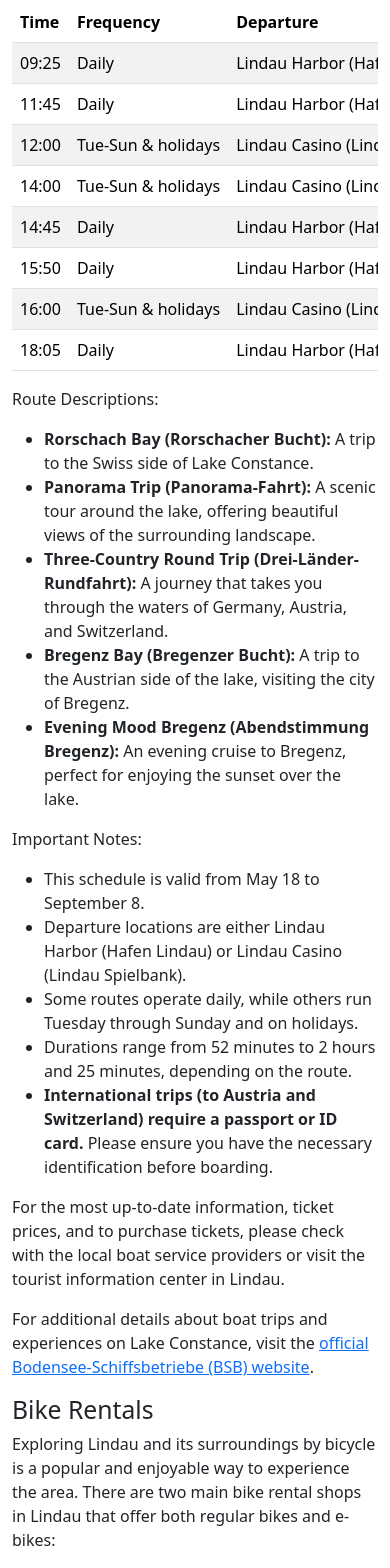
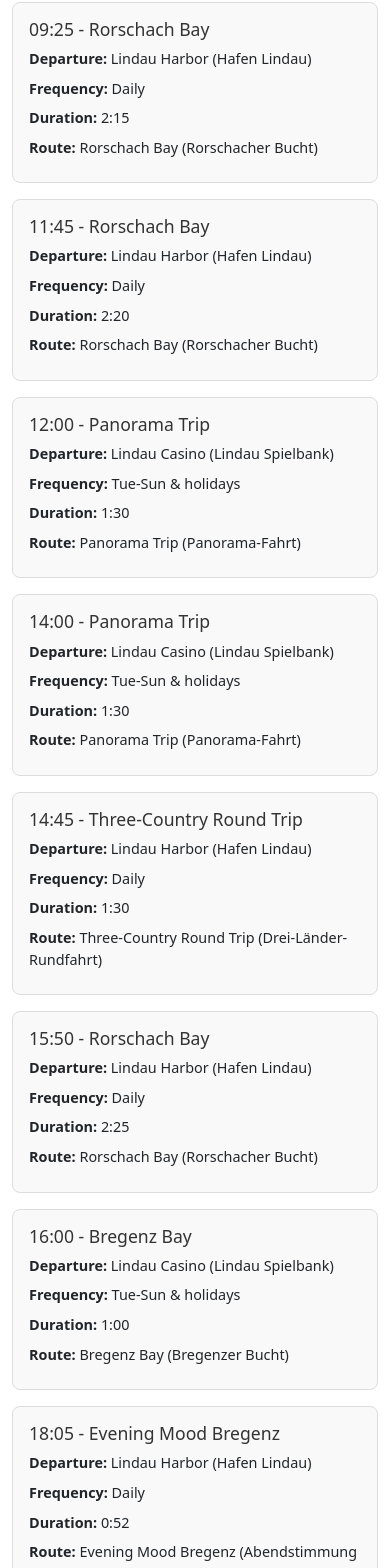
Before and after one commit to eelok/homelink-svelte, a SvelteKit app: page /en/transportation in a window 390 px wide. Shown: the part 2580-4148 px from the top of the page. Built offline with nearby package versions, Linux system fonts and the light colour scheme.

Commit message:
make the schedule responsive

```diff
--- a/src/routes/en/transportation/+page.svelte
+++ b/src/routes/en/transportation/+page.svelte
@@ -55,7 +55,10 @@
 		<h2>Public Transport</h2>
 
 		<h3>Train Connections</h3>
-        <p>The main train station in Lindau is located on the island and is called Lindau-Insel. It serves as a hub for regional and international train connections.</p>
+		<p>
+			The main train station in Lindau is located on the island and is called Lindau-Insel. It
+			serves as a hub for regional and international train connections.
+		</p>
 
 		<h4>Train Operators</h4>
 		<p>Two main companies operate train services from Lindau-Insel:</p>
@@ -94,126 +97,185 @@
 		<h4>Timetables and Tickets</h4>
 		<p>For the most up-to-date timetables and to purchase tickets, please visit:</p>
 		<ul>
-          <li>Deutsche Bahn (DB): <a href="https://www.bahn.com/en" target="_blank" rel="noopener noreferrer">www.bahn.com</a></li>
-          <li>Österreichische Bundesbahnen (ÖBB): <a href="https://www.oebb.at/en/" target="_blank" rel="noopener noreferrer">www.oebb.at</a></li>
+			<li>
+				Deutsche Bahn (DB): <a
+					href="https://www.bahn.com/en"
+					target="_blank"
+					rel="noopener noreferrer">www.bahn.com</a
+				>
+			</li>
+			<li>
+				Österreichische Bundesbahnen (ÖBB): <a
+					href="https://www.oebb.at/en/"
+					target="_blank"
+					rel="noopener noreferrer">www.oebb.at</a
+				>
+			</li>
 		</ul>
 	</section>
 
 	<section>
 		<h2>Boat Services</h2>
-        <p>Explore Lake Constance with various ferry services and pleasure cruises. The following schedule is valid from May 18 to September 8:</p>
+		<p>
+			Explore Lake Constance with various ferry services and pleasure cruises. The following
+			schedule is valid from May 18 to September 8:
+		</p>
 
-        <div class="table-responsive">
-            <table class="table table-striped">
-              <thead>
-                <tr>
-                  <th>Time</th>
-                  <th>Frequency</th>
-                  <th>Departure</th>
-                  <th>Duration</th>
-                  <th>Route</th>
-                </tr>
-              </thead>
-              <tbody>
-                <tr>
-                  <td>09:25</td>
-                  <td>Daily</td>
-                  <td>Lindau Harbor (Hafen Lindau)</td>
-                  <td>2:15</td>
-                  <td>Rorschach Bay (Rorschacher Bucht)</td>
-                </tr>
-                <tr>
-                  <td>11:45</td>
-                  <td>Daily</td>
-                  <td>Lindau Harbor (Hafen Lindau)</td>
-                  <td>2:20</td>
-                  <td>Rorschach Bay (Rorschacher Bucht)</td>
-                </tr>
-                <tr>
-                  <td>12:00</td>
-                  <td>Tue-Sun & holidays</td>
-                  <td>Lindau Casino (Lindau Spielbank)</td>
-                  <td>1:30</td>
-                  <td>Panorama Trip (Panorama-Fahrt)</td>
-                </tr>
-                <tr>
-                  <td>14:00</td>
-                  <td>Tue-Sun & holidays</td>
-                  <td>Lindau Casino (Lindau Spielbank)</td>
-                  <td>1:30</td>
-                  <td>Panorama Trip (Panorama-Fahrt)</td>
-                </tr>
-                <tr>
-                  <td>14:45</td>
-                  <td>Daily</td>
-                  <td>Lindau Harbor (Hafen Lindau)</td>
-                  <td>1:30</td>
-                  <td>Three-Country Round Trip (Drei-Länder-Rundfahrt)</td>
-                </tr>
-                <tr>
-                  <td>15:50</td>
-                  <td>Daily</td>
-                  <td>Lindau Harbor (Hafen Lindau)</td>
-                  <td>2:25</td>
-                  <td>Rorschach Bay (Rorschacher Bucht)</td>
-                </tr>
-                <tr>
-                  <td>16:00</td>
-                  <td>Tue-Sun & holidays</td>
-                  <td>Lindau Casino (Lindau Spielbank)</td>
-                  <td>1:00</td>
-                  <td>Bregenz Bay (Bregenzer Bucht)</td>
-                </tr>
-                <tr>
-                  <td>18:05</td>
-                  <td>Daily</td>
-                  <td>Lindau Harbor (Hafen Lindau)</td>
-                  <td>0:52</td>
-                  <td>Evening Mood Bregenz (Abendstimmung Bregenz)</td>
-                </tr>
-              </tbody>
-            </table>
+		<div class="boat-schedule">
+			<div class="schedule-card">
+				<h3>09:25 - Rorschach Bay</h3>
+				<p><strong>Departure:</strong> Lindau Harbor (Hafen Lindau)</p>
+				<p><strong>Frequency:</strong> Daily</p>
+				<p><strong>Duration:</strong> 2:15</p>
+				<p><strong>Route:</strong> Rorschach Bay (Rorschacher Bucht)</p>
+			</div>
+
+			<div class="schedule-card">
+				<h3>11:45 - Rorschach Bay</h3>
+				<p><strong>Departure:</strong> Lindau Harbor (Hafen Lindau)</p>
+				<p><strong>Frequency:</strong> Daily</p>
+				<p><strong>Duration:</strong> 2:20</p>
+				<p><strong>Route:</strong> Rorschach Bay (Rorschacher Bucht)</p>
+			</div>
+
+			<div class="schedule-card">
+				<h3>12:00 - Panorama Trip</h3>
+				<p><strong>Departure:</strong> Lindau Casino (Lindau Spielbank)</p>
+				<p><strong>Frequency:</strong> Tue-Sun & holidays</p>
+				<p><strong>Duration:</strong> 1:30</p>
+				<p><strong>Route:</strong> Panorama Trip (Panorama-Fahrt)</p>
+			</div>
+
+			<div class="schedule-card">
+				<h3>14:00 - Panorama Trip</h3>
+				<p><strong>Departure:</strong> Lindau Casino (Lindau Spielbank)</p>
+				<p><strong>Frequency:</strong> Tue-Sun & holidays</p>
+				<p><strong>Duration:</strong> 1:30</p>
+				<p><strong>Route:</strong> Panorama Trip (Panorama-Fahrt)</p>
+			</div>
+
+			<div class="schedule-card">
+				<h3>14:45 - Three-Country Round Trip</h3>
+				<p><strong>Departure:</strong> Lindau Harbor (Hafen Lindau)</p>
+				<p><strong>Frequency:</strong> Daily</p>
+				<p><strong>Duration:</strong> 1:30</p>
+				<p><strong>Route:</strong> Three-Country Round Trip (Drei-Länder-Rundfahrt)</p>
+			</div>
+
+			<div class="schedule-card">
+				<h3>15:50 - Rorschach Bay</h3>
+				<p><strong>Departure:</strong> Lindau Harbor (Hafen Lindau)</p>
+				<p><strong>Frequency:</strong> Daily</p>
+				<p><strong>Duration:</strong> 2:25</p>
+				<p><strong>Route:</strong> Rorschach Bay (Rorschacher Bucht)</p>
+			</div>
+
+			<div class="schedule-card">
+				<h3>16:00 - Bregenz Bay</h3>
+				<p><strong>Departure:</strong> Lindau Casino (Lindau Spielbank)</p>
+				<p><strong>Frequency:</strong> Tue-Sun & holidays</p>
+				<p><strong>Duration:</strong> 1:00</p>
+				<p><strong>Route:</strong> Bregenz Bay (Bregenzer Bucht)</p>
+			</div>
+
+			<div class="schedule-card">
+				<h3>18:05 - Evening Mood Bregenz</h3>
+				<p><strong>Departure:</strong> Lindau Harbor (Hafen Lindau)</p>
+				<p><strong>Frequency:</strong> Daily</p>
+				<p><strong>Duration:</strong> 0:52</p>
+				<p><strong>Route:</strong> Evening Mood Bregenz (Abendstimmung Bregenz)</p>
+			</div>
 		</div>
 
 		<p>Route Descriptions:</p>
 		<ul>
-          <li><strong>Rorschach Bay (Rorschacher Bucht):</strong> A trip to the Swiss side of Lake Constance.</li>
-          <li><strong>Panorama Trip (Panorama-Fahrt):</strong> A scenic tour around the lake, offering beautiful views of the surrounding landscape.</li>
-          <li><strong>Three-Country Round Trip (Drei-Länder-Rundfahrt):</strong> A journey that takes you through the waters of Germany, Austria, and Switzerland.</li>
-          <li><strong>Bregenz Bay (Bregenzer Bucht):</strong> A trip to the Austrian side of the lake, visiting the city of Bregenz.</li>
-          <li><strong>Evening Mood Bregenz (Abendstimmung Bregenz):</strong> An evening cruise to Bregenz, perfect for enjoying the sunset over the lake.</li>
+			<li>
+				<strong>Rorschach Bay (Rorschacher Bucht):</strong> A trip to the Swiss side of Lake Constance.
+			</li>
+			<li>
+				<strong>Panorama Trip (Panorama-Fahrt):</strong> A scenic tour around the lake, offering beautiful
+				views of the surrounding landscape.
+			</li>
+			<li>
+				<strong>Three-Country Round Trip (Drei-Länder-Rundfahrt):</strong> A journey that takes you through
+				the waters of Germany, Austria, and Switzerland.
+			</li>
+			<li>
+				<strong>Bregenz Bay (Bregenzer Bucht):</strong> A trip to the Austrian side of the lake, visiting
+				the city of Bregenz.
+			</li>
+			<li>
+				<strong>Evening Mood Bregenz (Abendstimmung Bregenz):</strong> An evening cruise to Bregenz,
+				perfect for enjoying the sunset over the lake.
+			</li>
 		</ul>
 
 		<p>Important Notes:</p>
 		<ul>
 			<li>This schedule is valid from May 18 to September 8.</li>
-          <li>Departure locations are either Lindau Harbor (Hafen Lindau) or Lindau Casino (Lindau Spielbank).</li>
+			<li>
+				Departure locations are either Lindau Harbor (Hafen Lindau) or Lindau Casino (Lindau
+				Spielbank).
+			</li>
 			<li>Some routes operate daily, while others run Tuesday through Sunday and on holidays.</li>
 			<li>Durations range from 52 minutes to 2 hours and 25 minutes, depending on the route.</li>
-          <li><strong>International trips (to Austria and Switzerland) require a passport or ID card.</strong> Please ensure you have the necessary identification before boarding.</li>
+			<li>
+				<strong
+					>International trips (to Austria and Switzerland) require a passport or ID card.</strong
+				> Please ensure you have the necessary identification before boarding.
+			</li>
 		</ul>
 
-        <p>For the most up-to-date information, ticket prices, and to purchase tickets, please check with the local boat service providers or visit the tourist information center in Lindau.</p>
+		<p>
+			For the most up-to-date information, ticket prices, and to purchase tickets, please check with
+			the local boat service providers or visit the tourist information center in Lindau.
+		</p>
 
-        <p>For additional details about boat trips and experiences on Lake Constance, visit the <a href="https://www.bsb.de/de/bodensee-erlebnisse/rundfahrten/lindau#" target="_blank" rel="noopener noreferrer">official Bodensee-Schiffsbetriebe (BSB) website</a>.</p>
+		<p>
+			For additional details about boat trips and experiences on Lake Constance, visit the <a
+				href="https://www.bsb.de/de/bodensee-erlebnisse/rundfahrten/lindau#"
+				target="_blank"
+				rel="noopener noreferrer">official Bodensee-Schiffsbetriebe (BSB) website</a
+			>.
+		</p>
 	</section>
 
 	<section>
 		<h2>Bike Rentals</h2>
-        <p>Exploring Lindau and its surroundings by bicycle is a popular and enjoyable way to experience the area. There are two main bike rental shops in Lindau that offer both regular bikes and e-bikes:</p>
+		<p>
+			Exploring Lindau and its surroundings by bicycle is a popular and enjoyable way to experience
+			the area. There are two main bike rental shops in Lindau that offer both regular bikes and
+			e-bikes:
+		</p>
 
 		<div class="rental-shop">
 			<h3>1. Fahrrad Unger</h3>
 			<p><strong>Address:</strong> Inselgraben 14, Lindau</p>
-          <p><strong>Website:</strong> <a href="https://www.fahrrad-unger.de/" target="_blank" rel="noopener noreferrer">www.fahrrad-unger.de</a></p>
-          <p>Fahrrad Unger offers a range of bicycles, including regular bikes and e-bikes, suitable for exploring Lindau and the surrounding areas.</p>
+			<p>
+				<strong>Website:</strong>
+				<a href="https://www.fahrrad-unger.de/" target="_blank" rel="noopener noreferrer"
+					>www.fahrrad-unger.de</a
+				>
+			</p>
+			<p>
+				Fahrrad Unger offers a range of bicycles, including regular bikes and e-bikes, suitable for
+				exploring Lindau and the surrounding areas.
+			</p>
 		</div>
 
 		<div class="rental-shop">
 			<h3>2. Rad Insel</h3>
 			<p><strong>Address:</strong> Dammsteggasse 4, Lindau</p>
-          <p><strong>Website:</strong> <a href="https://www.radinsel.com/" target="_blank" rel="noopener noreferrer">www.radinsel.com</a></p>
-          <p>Rad Insel provides various options for bike rentals, including both traditional bicycles and e-bikes, perfect for touring the Lake Constance region.</p>
+			<p>
+				<strong>Website:</strong>
+				<a href="https://www.radinsel.com/" target="_blank" rel="noopener noreferrer"
+					>www.radinsel.com</a
+				>
+			</p>
+			<p>
+				Rad Insel provides various options for bike rentals, including both traditional bicycles and
+				e-bikes, perfect for touring the Lake Constance region.
+			</p>
 		</div>
 
 		<h3>Why Rent a Bike in Lindau?</h3>
@@ -225,7 +287,11 @@
 			<li>Eco-friendly way to tour the area</li>
 		</ul>
 
-        <p>Both rental shops offer options for short-term and long-term rentals. It's recommended to check their websites or contact them directly for current prices, availability, and any special offers they might have.</p>
+		<p>
+			Both rental shops offer options for short-term and long-term rentals. It's recommended to
+			check their websites or contact them directly for current prices, availability, and any
+			special offers they might have.
+		</p>
 
 		<h3>Tips for Cycling in Lindau:</h3>
 		<ul>
@@ -234,24 +300,38 @@
 			<li>Wear a helmet for safety (although it's not mandatory for adults in Germany)</li>
 			<li>Lock your bike securely when parking</li>
 			<li>Bring water and snacks for longer rides</li>
-          <li>Consider renting an e-bike if you plan on covering longer distances or tackling hilly terrain</li>
+			<li>
+				Consider renting an e-bike if you plan on covering longer distances or tackling hilly
+				terrain
+			</li>
 		</ul>
 
-        <p>For information about popular cycling routes and bike maps of the region, you can inquire at the rental shops or visit the Lindau tourist information center.</p>
+		<p>
+			For information about popular cycling routes and bike maps of the region, you can inquire at
+			the rental shops or visit the Lindau tourist information center.
+		</p>
 	</section>
 </div>
+
 <style>
-    @media screen and (max-width: 600px) {
-      .table-responsive {
-        overflow-x: auto;
+    .boat-schedule {
+      display: grid;
+      grid-template-columns: repeat(auto-fit, minmax(250px, 1fr));
+      gap: 1rem;
     }
-      .table-responsive table {
-        width: 100%;
-        min-width: 500px;
+    .schedule-card {
+      border: 1px solid #ddd;
+      border-radius: 8px;
+      padding: 1rem;
+      background-color: #f9f9f9;
     }
-      .table-responsive th,
-      .table-responsive td {
-        white-space: nowrap;
+    .schedule-card h3 {
+      margin-top: 0;
+      color: #333;
+      font-size: 1.1rem;
     }
+    .schedule-card p {
+      margin: 0.5rem 0;
+      font-size: 0.9rem;
     }
   </style>
```
Lines whose indentation alone changed are shown as unchanged.
